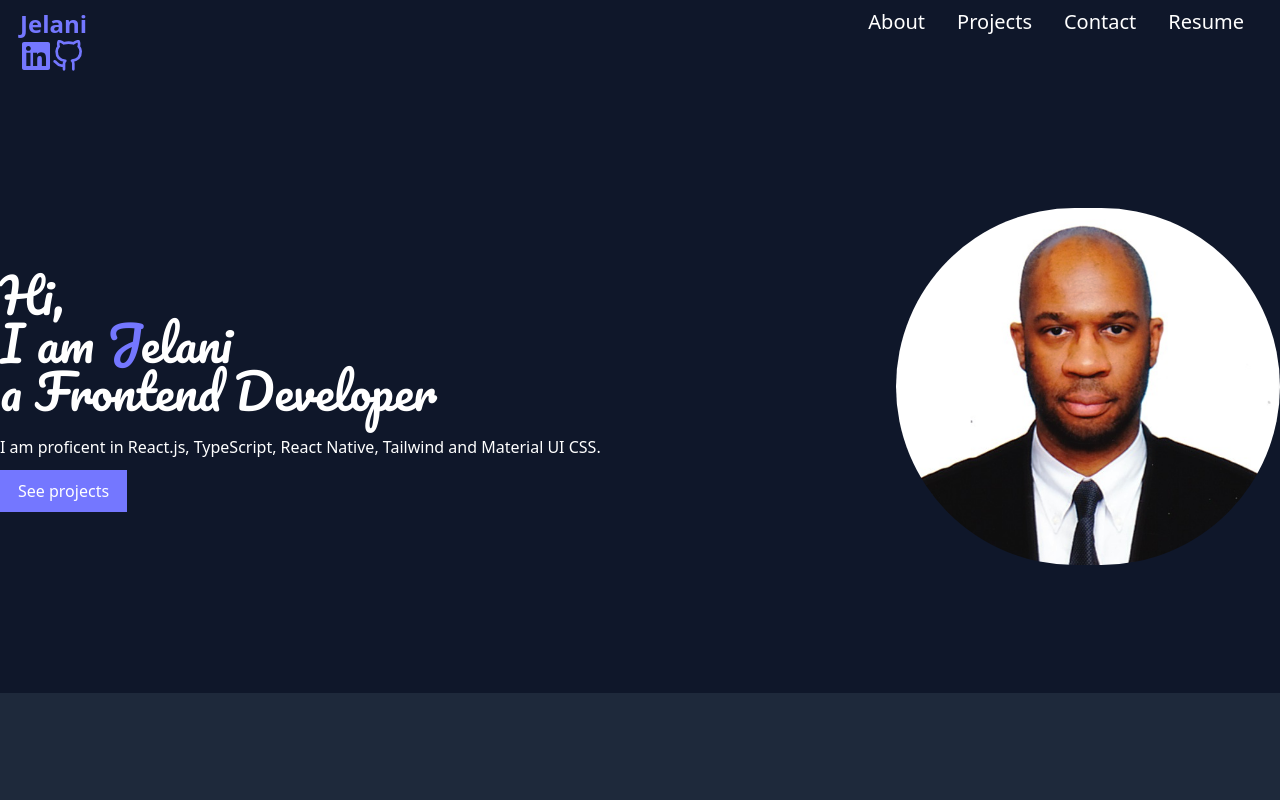
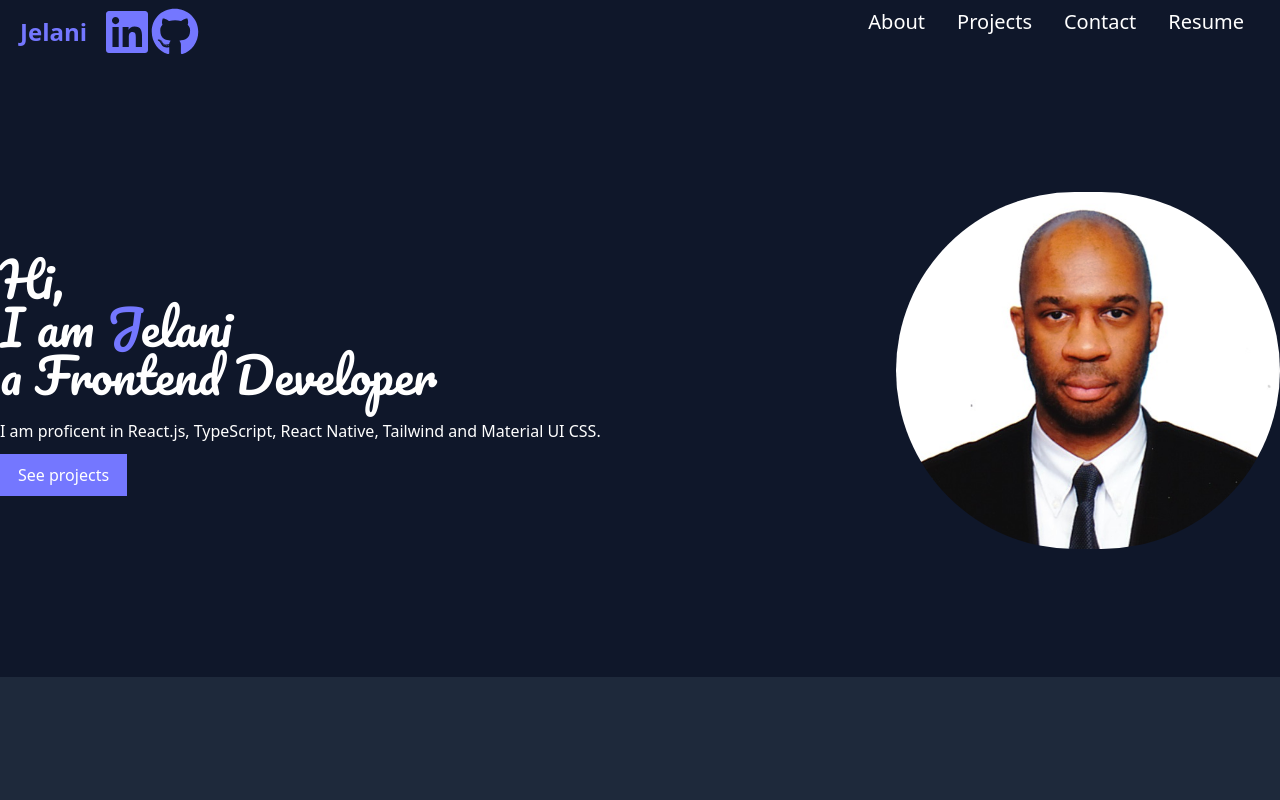
Before and after one commit to AlexJelani/jelani-portfolio, a React (Vite) app: page / in a window 1280 px wide. Shown: the top 800 px of the page. Built offline with nearby package versions, Linux system fonts and the light colour scheme.

Commit message:
added social media icons

```diff
--- a/src/components/Header.jsx
+++ b/src/components/Header.jsx
@@ -8,9 +8,15 @@ const Header = () => {
   const handleToggle = () => setToggle(!toggle);
   return (
     <header className="sticky top-0 z-50 flex justify-between px-5 py-2 bg-primary text-white">
-      <a href="/" className="logo text-2xl font-bold">
-        Jelani <span><Socials/></span>
-      </a>
+      <div className="flex items-center">
+        <a href="/" className="logo text-2xl font-bold flex items-center">
+          Jelani
+          <div className="ml-4">
+            <Socials />
+          </div>
+        </a>
+      </div>
+
       {/* Desktop Nav */}
       <nav className="hidden md:block">
         <ul className="flex">
@@ -31,11 +37,7 @@ const Header = () => {
 
       {/* Mobile Nav */}
       <nav
-        className={
-          !toggle
-            ? "mobile-nav left-[-100%]"
-            : "mobile-nav left-0"
-        }
+        className={!toggle ? "mobile-nav left-[-100%]" : "mobile-nav left-0"}
       >
         <ul className="flex flex-col">
           <li>
--- a/src/data.jsx
+++ b/src/data.jsx
@@ -1,16 +1,16 @@
 //  icons
-import { FiGithub} from "react-icons/fi";
+import { FaGithub} from "react-icons/fa";
 import { FaLinkedin } from 'react-icons/fa';
 
 // social
 export const social = [
   {
-    icon: <FaLinkedin style={{fontSize:"xx-large"}} />,
+    icon: <FaLinkedin style={{fontSize:"xxx-large"}} />,
     href: "",
   },
 
   {
-    icon: <FiGithub style={{fontSize:"xx-large"}}  />,
+    icon: <FaGithub style={{fontSize:"xxx-large"}}  />,
     href: "",
   },
 ];
```
